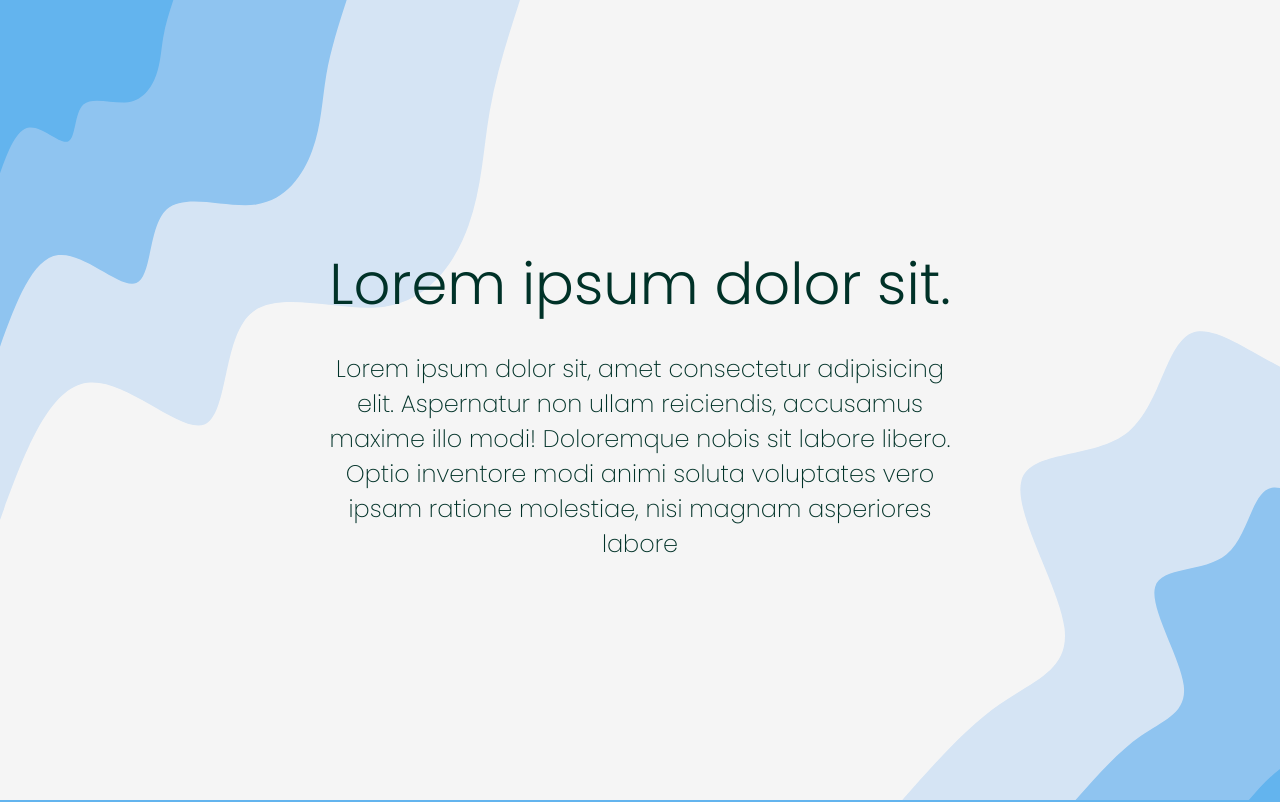
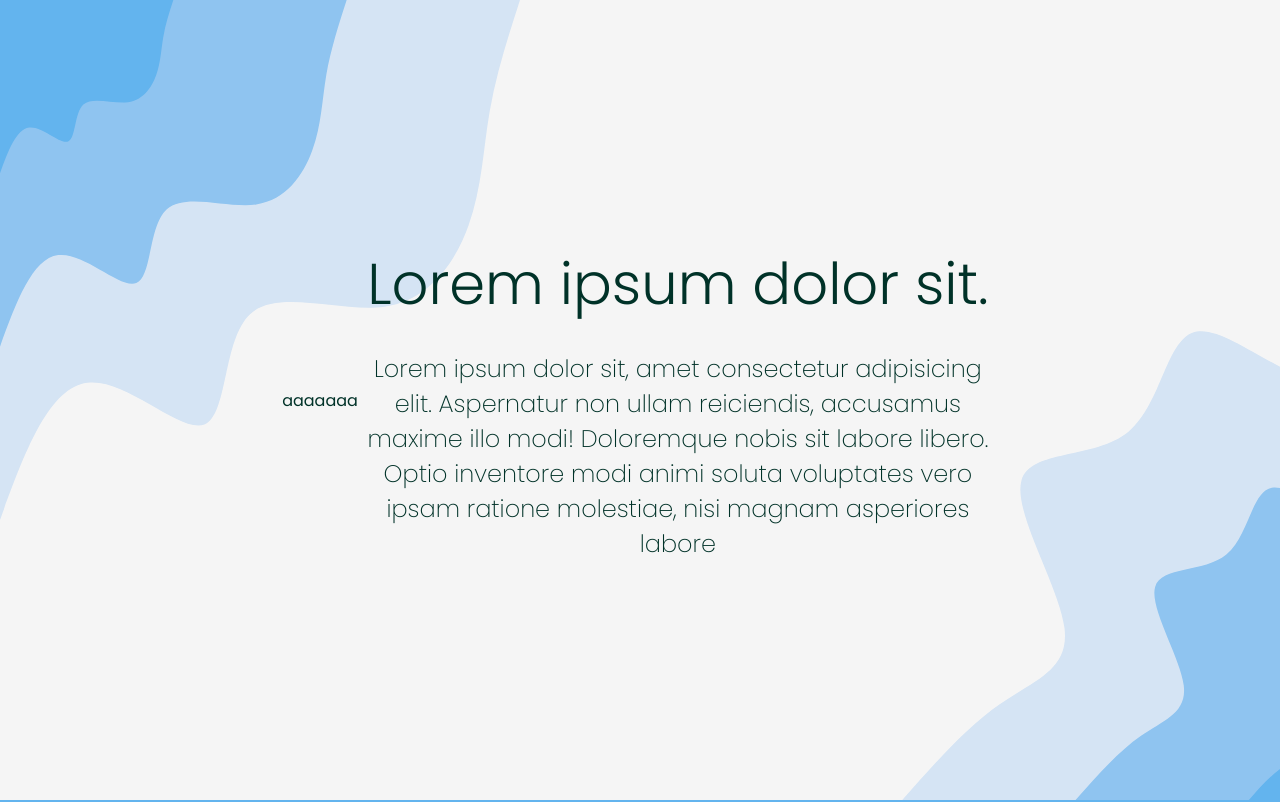
Before and after one commit to oriamram/portfolio, a React (Vite) app: page / in a window 1280 px wide. Shown: the top 802 px of the page. Built offline with nearby package versions, Linux system fonts and the light colour scheme.

Commit message:
checking

```diff
--- a/src/components/sections/welcome/Welcome.jsx
+++ b/src/components/sections/welcome/Welcome.jsx
@@ -14,6 +14,7 @@ const Welcome = () => {
 
 	return (
 		<div className="Welcome" style={{ backgroundImage: bgByDevice, backgroundSize: "cover" }}>
+			aaaaaaa
 			<div className="content welcome">
 				<h1>Lorem ipsum dolor sit.</h1>
 				<p>
--- a/src/main.scss
+++ b/src/main.scss
@@ -26,6 +26,7 @@ body {
 	color: $dark-green;
 	background: $white-main;
 	--line-color: #d5e4f4;
+	background: red;
 }
 
 .section {
```
